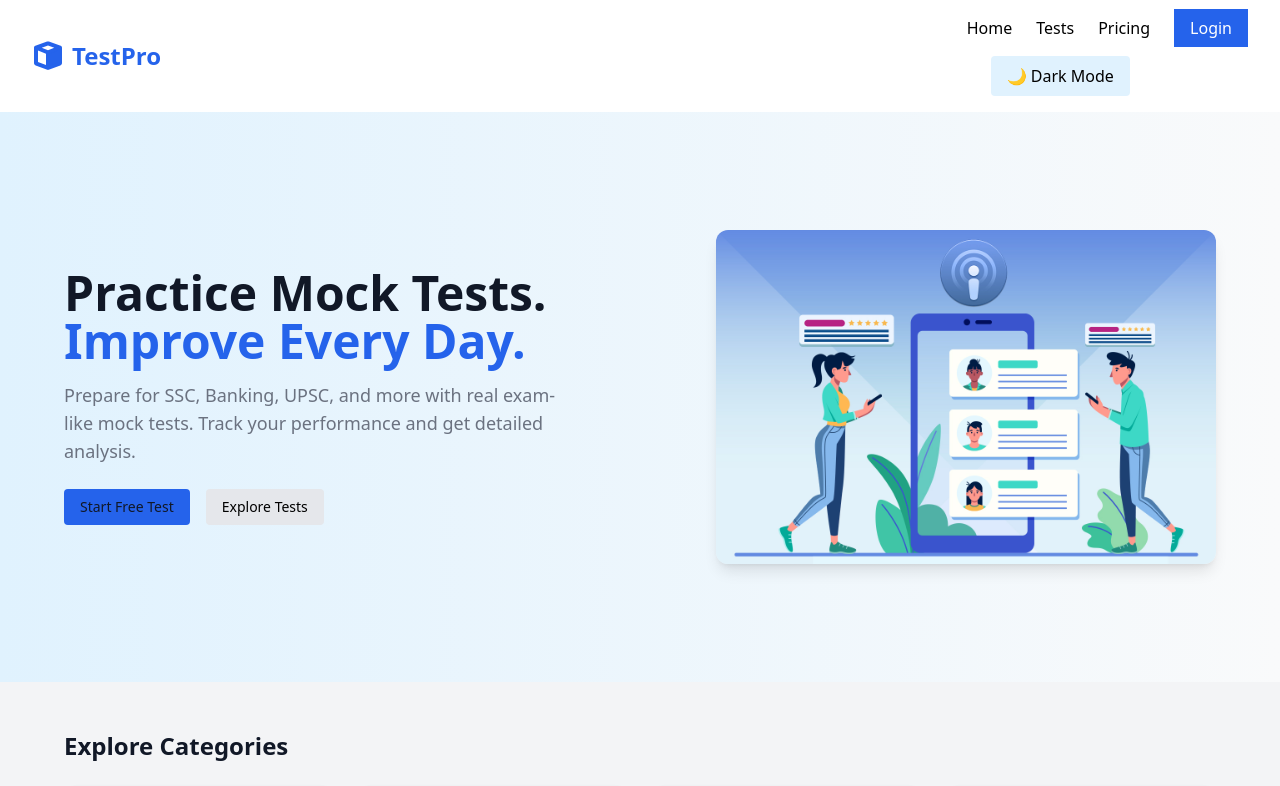
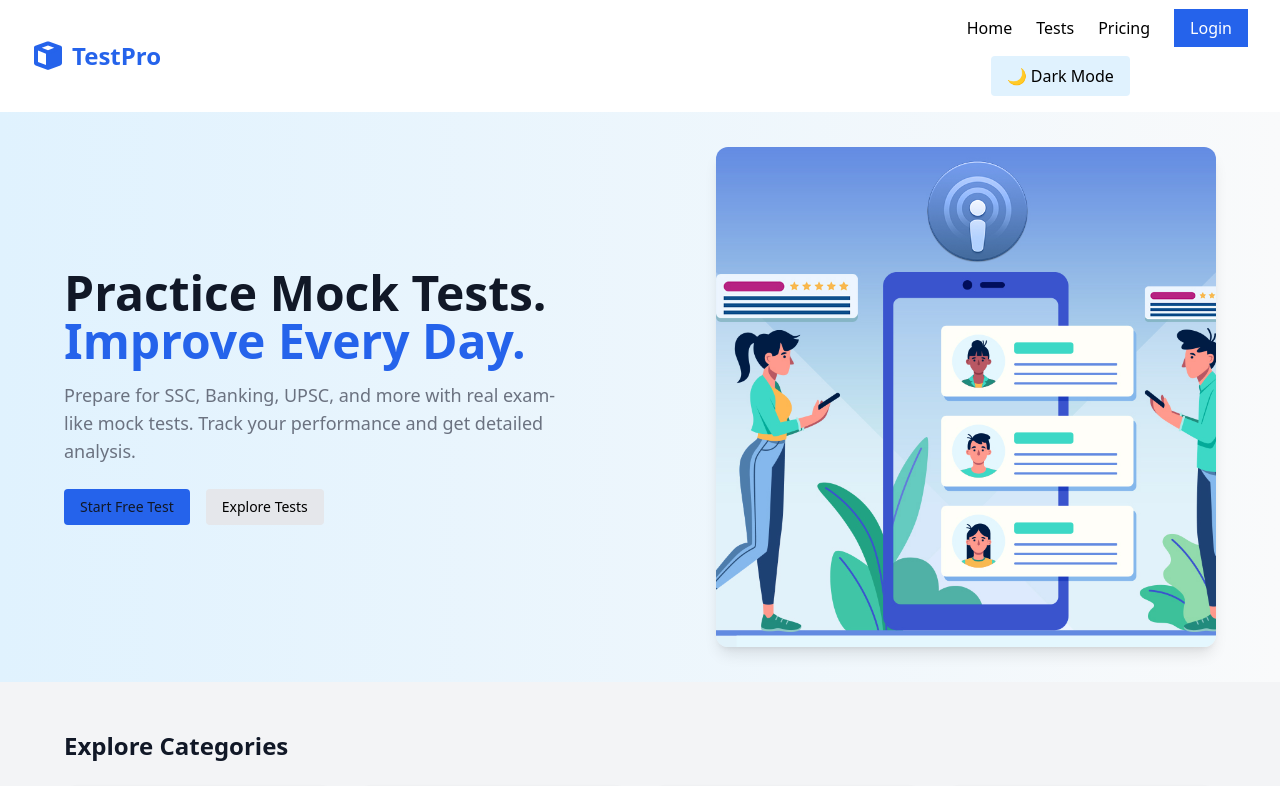
Before and after one commit to RohitTheCoderr/TestPro, a Next.js app: page / in a window 1280 px wide. Shown: the top 786 px of the page. Built offline with nearby package versions, Linux system fonts and the light colour scheme.

Commit message:
update api

```diff
--- a/src/app/page.tsx
+++ b/src/app/page.tsx
@@ -1,5 +1,6 @@
 "use client";
 import { Button } from "@/components/ui/button";
+import Image from "next/image";
 
 export default function HomePage() {
   return (
@@ -28,13 +29,15 @@ export default function HomePage() {
         </div>
 
         {/* Right Illustration */}
-        <div className="mt-10 md:mt-0">
-          <img
-            src="/studetimg.jpg"
-            alt="Mock Test Illustration"
-            className="w-[400px] md:w-[500px] rounded-xl shadow-lg"
-          />
-        </div>
+        <div className="relative w-[400px] md:w-[500px] h-[400px] md:h-[500px] mt-10 md:mt-0">
+  <Image
+    src="/studetimg.jpg"
+    alt="Mock Test Illustration"
+    fill
+    className="object-cover rounded-xl shadow-lg"
+  />
+</div>
+
       </section>
 
       {/* Categories Section */}
--- a/src/components/sections/login.tsx
+++ b/src/components/sections/login.tsx
@@ -1,9 +1,9 @@
 // File: pages/login.tsx
 "use client";
 import { useState } from "react";
-import { useRouter } from "next/navigation";
+// import { useRouter } from "next/navigation";
 // import { supabase } from "../lib/supabaseClient";
-import Link from "next/link";
+// import Link from "next/link";
 
 export default function Login() {
   //  const router = useRouter(); // This is now from 'next/navigation'
```
Also changed, not shown: src/app/auth/page.tsx (+170 -30 lines), src/app/tests/[category]/page.tsx (+0 -1 lines).
